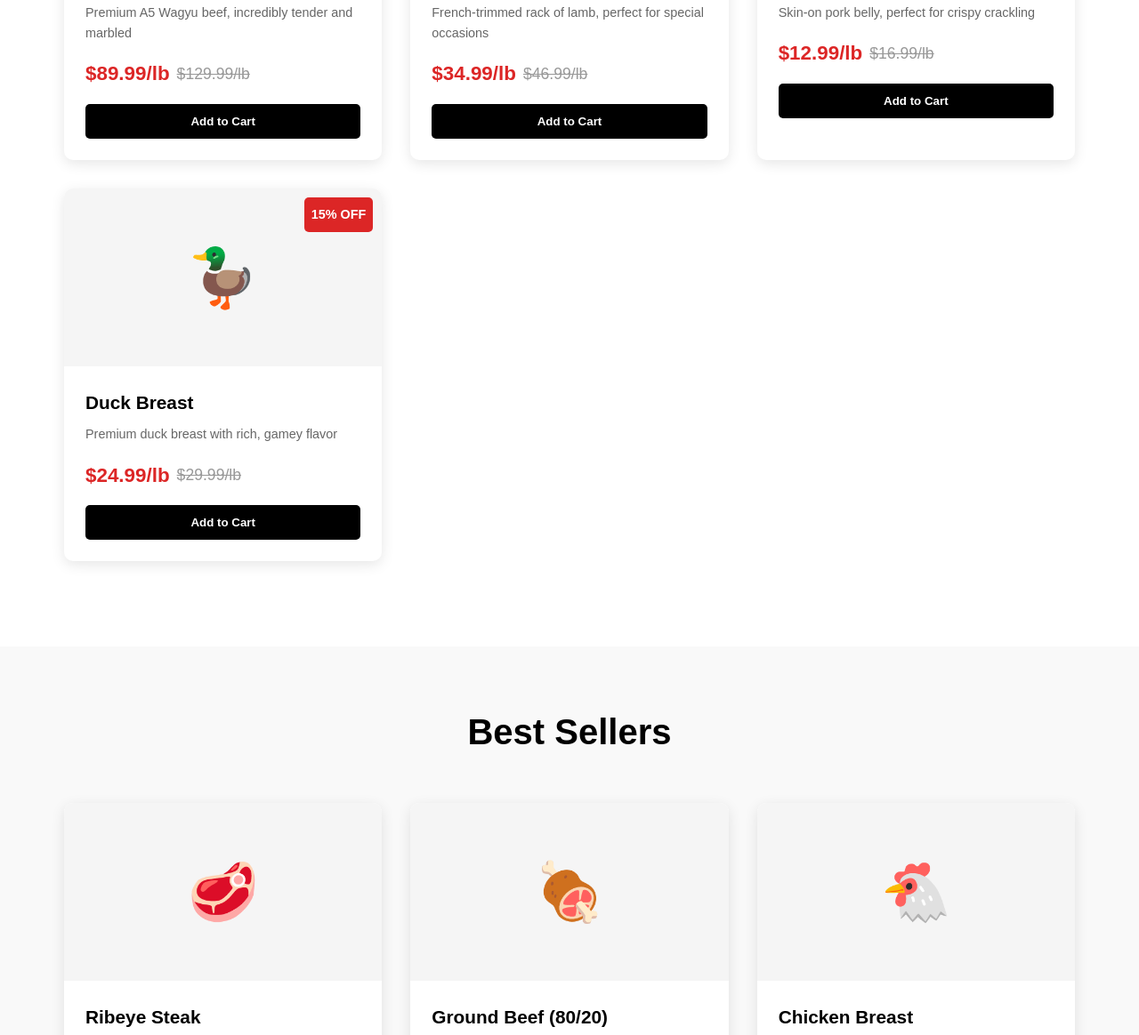
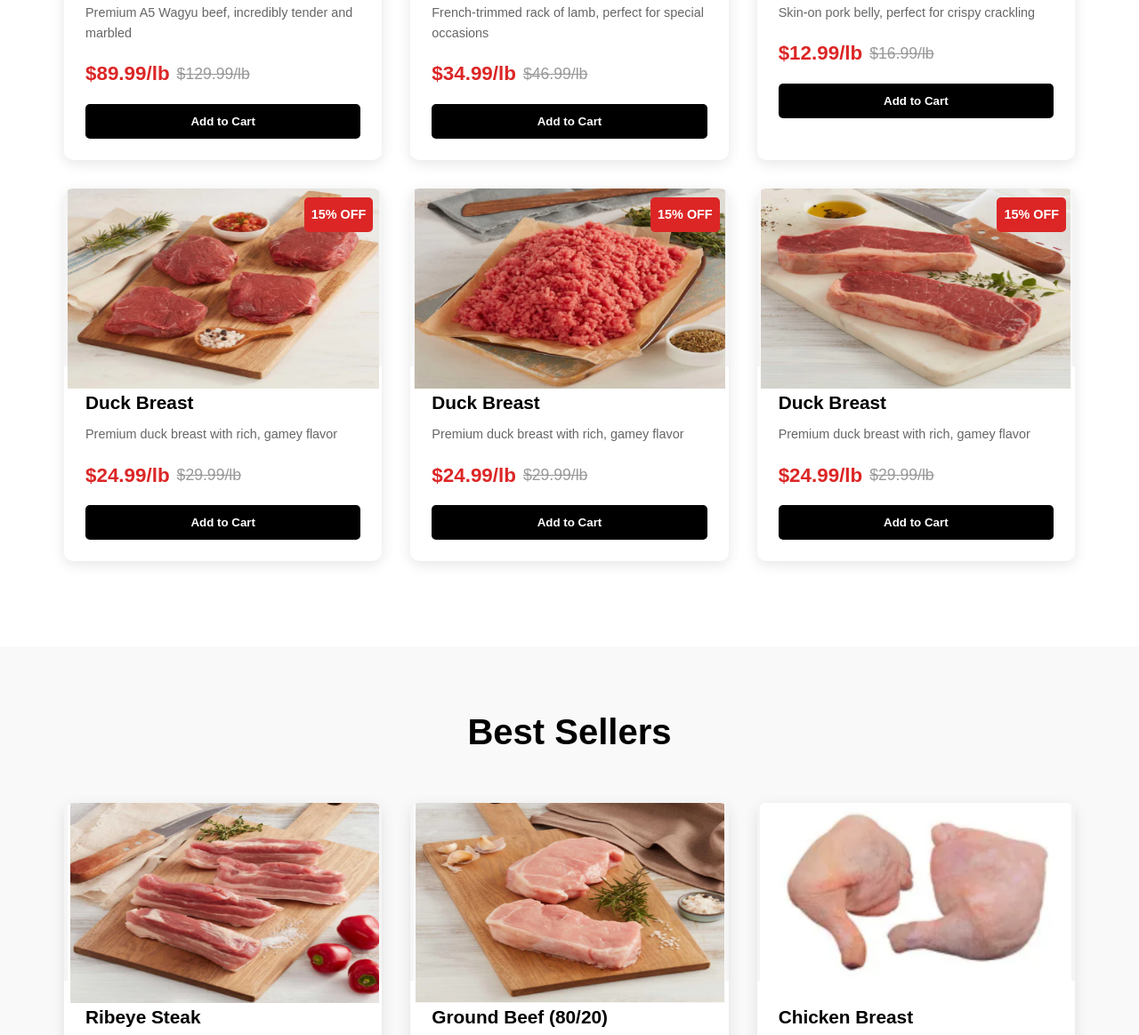
Before and after one commit to Akabayashi/secciones-p-gina-sena.github.io, a plain HTML site: page public/index.html in a window 1280 px wide. Shown: the part 1018-2182 px from the top of the page at 89% size. Drawn offline with Linux system fonts and the light colour scheme.

Commit message:
Se incluye en el index.html las 4 carpetas de img

```diff
--- a/public/index.html
+++ b/public/index.html
@@ -42,21 +42,21 @@
     <!-- Hero Section -->
     <section class="hero" id="home">
         <div class="carousel-container">
-            <div class="carousel-slide active" style="background-image: linear-gradient(rgba(0,0,0,0.4), rgba(0,0,0,0.4)), url('/placeholder.svg?height=500&width=1200')">
+            <div class="carousel-slide active" style="background-image: url('/public/assets/img/imgCarusel/Carusel1.png?height=500&width=1200')">
                 <div class="slide-content">
                     <h2>Premium Ribeye Steaks</h2>
                     <p>Hand-selected, dry-aged for 28 days. Experience the ultimate in flavor and tenderness.</p>
                     <a href="#products" class="shop-now-btn">Shop Now</a>
                 </div>
             </div>
-            <div class="carousel-slide" style="background-image: linear-gradient(rgba(0,0,0,0.4), rgba(0,0,0,0.4)), url('/placeholder.svg?height=500&width=1200')">
+            <div class="carousel-slide" style="background-image: url('/public/assets/img/imgCarusel/Carusel2.png?height=500&width=1200')">
                 <div class="slide-content">
                     <h2>Fresh Ground Beef</h2>
                     <p>Ground fresh daily from premium cuts. Perfect for burgers, meatballs, and family meals.</p>
                     <a href="#products" class="shop-now-btn">Shop Now</a>
                 </div>
             </div>
-            <div class="carousel-slide" style="background-image: linear-gradient(rgba(0,0,0,0.4), rgba(0,0,0,0.4)), url('/placeholder.svg?height=500&width=1200')">
+            <div class="carousel-slide" style="background-image: url('/public/assets/img/imgCarusel/Carusel3.png?height=500&width=1200')">
                 <div class="slide-content">
                     <h2>Farm Fresh Poultry</h2>
                     <p>Free-range chickens and turkeys from local farms. Hormone-free and naturally raised.</p>
@@ -82,7 +82,7 @@
             <div class="offers-grid" id="offersGrid">
                 <div class="offer-card product-item" data-name="wagyu beef tenderloin">
                     <div class="offer-badge">30% OFF</div>
-                    <div class="product-image">🥩</div>
+                    <div class="product-image"><img src="/public/assets/img/imgRes/Carne1.png" height="250px" width="350px"/></div>
                     <div class="product-info">
                         <h3 class="product-name">Wagyu Beef Tenderloin</h3>
                         <p class="product-description">Premium A5 Wagyu beef, incredibly tender and marbled</p>
@@ -96,7 +96,7 @@
 
                 <div class="offer-card product-item" data-name="lamb rack">
                     <div class="offer-badge">25% OFF</div>
-                    <div class="product-image">🐑</div>
+                    <div class="product-image"><img src="/public/assets/img/imgRes/Carne2.png" height="250px" width="350px"/></div>
                     <div class="product-info">
                         <h3 class="product-name">Lamb Rack</h3>
                         <p class="product-description">French-trimmed rack of lamb, perfect for special occasions</p>
@@ -110,7 +110,7 @@
 
                 <div class="offer-card product-item" data-name="pork belly">
                     <div class="offer-badge">20% OFF</div>
-                    <div class="product-image">🥓</div>
+                    <div class="product-image"><img src="/public/assets/img/imgRes/Carne3.png" height="250px" width="350px"/></div>
                     <div class="product-info">
                         <h3 class="product-name">Pork Belly</h3>
                         <p class="product-description">Skin-on pork belly, perfect for crispy crackling</p>
@@ -124,7 +124,33 @@
 
                 <div class="offer-card product-item" data-name="duck breast">
                     <div class="offer-badge">15% OFF</div>
-                    <div class="product-image">🦆</div>
+                    <div class="product-image"><img src="/public/assets/img/imgRes/Carne4.png" height="250px" width="350px"/></div>
+                    <div class="product-info">
+                        <h3 class="product-name">Duck Breast</h3>
+                        <p class="product-description">Premium duck breast with rich, gamey flavor</p>
+                        <div class="price-container">
+                            <span class="current-price">$24.99/lb</span>
+                            <span class="original-price">$29.99/lb</span>
+                        </div>
+                        <button class="add-to-cart-btn" onclick="addToCart('Duck Breast', 24.99)">Add to Cart</button>
+                    </div>
+                </div>
+                <div class="offer-card product-item" data-name="duck breast">
+                    <div class="offer-badge">15% OFF</div>
+                    <div class="product-image"><img src="/public/assets/img/imgRes/Carne5.png" height="250px" width="350px"/></div>
+                    <div class="product-info">
+                        <h3 class="product-name">Duck Breast</h3>
+                        <p class="product-description">Premium duck breast with rich, gamey flavor</p>
+                        <div class="price-container">
+                            <span class="current-price">$24.99/lb</span>
+                            <span class="original-price">$29.99/lb</span>
+                        </div>
+                        <button class="add-to-cart-btn" onclick="addToCart('Duck Breast', 24.99)">Add to Cart</button>
+                    </div>
+                </div>
+                <div class="offer-card product-item" data-name="duck breast">
+                    <div class="offer-badge">15% OFF</div>
+                    <div class="product-image"><img src="/public/assets/img/imgRes/Carne6.png" height="250px" width="350px"/></div>
                     <div class="product-info">
                         <h3 class="product-name">Duck Breast</h3>
                         <p class="product-description">Premium duck breast with rich, gamey flavor</p>
@@ -145,7 +171,7 @@
             <h2 class="section-title">Best Sellers</h2>
             <div class="bestsellers-grid" id="bestsellersGrid">
                 <div class="product-card product-item" data-name="ribeye steak">
-                    <div class="product-image">🥩</div>
+                    <div class="product-image"><img src="/public/assets/img/imgCerdo/Cerdo1.png" height="250px" width="350px" /></div>
                     <div class="product-info">
                         <h3 class="product-name">Ribeye Steak</h3>
                         <p class="product-description">Prime cut ribeye with excellent marbling and flavor</p>
@@ -157,7 +183,7 @@
                 </div>
 
                 <div class="product-card product-item" data-name="ground beef">
-                    <div class="product-image">🍖</div>
+                    <div class="product-image"><img src="/public/assets/img/imgCerdo/Cerdo2.png" height="250px" width="350px"/></div>
                     <div class="product-info">
                         <h3 class="product-name">Ground Beef (80/20)</h3>
                         <p class="product-description">Fresh ground beef, perfect for burgers and meatballs</p>
@@ -169,7 +195,7 @@
                 </div>
 
                 <div class="product-card product-item" data-name="chicken breast">
-                    <div class="product-image">🐔</div>
+                    <div class="product-image"><img src="/public/assets/img/imgPollo/Pierna_Entera_con_piel.png" height="250px" width="350px"/> </div>
                     <div class="product-info">
                         <h3 class="product-name">Chicken Breast</h3>
                         <p class="product-description">Boneless, skinless chicken breast from free-range chickens</p>
@@ -181,7 +207,7 @@
                 </div>
 
                 <div class="product-card product-item" data-name="pork chops">
-                    <div class="product-image">🥩</div>
+                    <div class="product-image"><img src="/public/assets/img/imgCerdo/Cerdo3.png" height="250px" width="350px"/></div>
                     <div class="product-info">
                         <h3 class="product-name">Bone-in Pork Chops</h3>
                         <p class="product-description">Thick-cut pork chops with excellent flavor and tenderness</p>
@@ -193,7 +219,7 @@
                 </div>
 
                 <div class="product-card product-item" data-name="salmon fillet">
-                    <div class="product-image">🐟</div>
+                    <div class="product-image"><img src="/public/assets/img/imgPescado/filete_de_trucha.png" height="250px" width="350px" /></div>
                     <div class="product-info">
                         <h3 class="product-name">Atlantic Salmon Fillet</h3>
                         <p class="product-description">Fresh Atlantic salmon, rich in omega-3 fatty acids</p>
@@ -205,7 +231,7 @@
                 </div>
 
                 <div class="product-card product-item" data-name="beef brisket">
-                    <div class="product-image">🥩</div>
+                    <div class="product-image"><img src="/public/assets/img/imgRes/Carne8.png" height="250px" width="350px"/> </div>
                     <div class="product-info">
                         <h3 class="product-name">Beef Brisket</h3>
                         <p class="product-description">Perfect for smoking and slow cooking, incredibly flavorful</p>
```
Also changed, not shown: public/assets/img/imgCarusel/Carusel1.png (added), public/assets/img/imgCarusel/Carusel2.png (added), public/assets/img/imgCarusel/Carusel3.png (added), public/assets/img/imgCarusel/Carusel4.png (added), public/assets/img/imgCerdo/Cerdo1.png (added), public/assets/img/imgCerdo/Cerdo2.png (added), public/assets/img/imgCerdo/Cerdo3.png (added), public/assets/img/imgCerdo/Cerdo4.png (added), public/assets/img/imgPescado/filete_de_trucha.png (added), public/assets/img/imgPollo/Pierna_Entera_con_piel.png (added), public/assets/img/imgRes/Carne1.png (added), public/assets/img/imgRes/Carne2.png (added), public/assets/img/imgRes/Carne3.png (added), public/assets/img/imgRes/Carne4.png (added), 4 more files.
